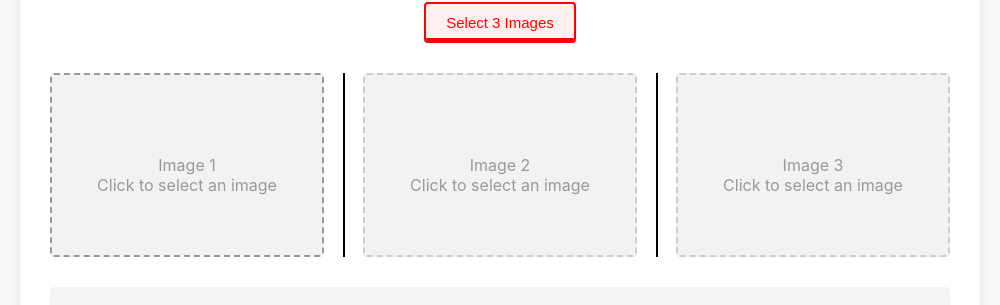
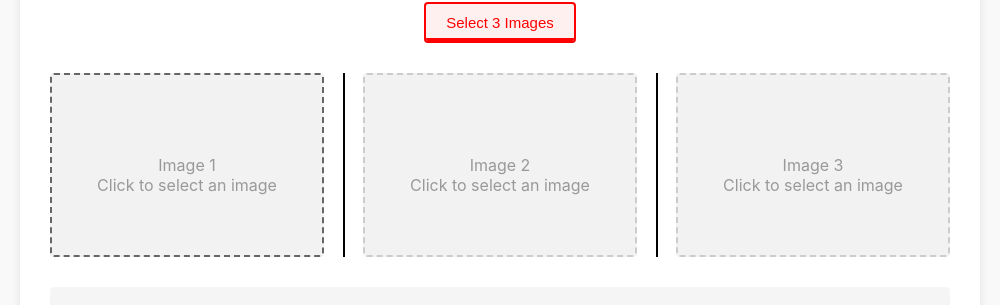
Before and after one commit to pH-7/YouTube-Thumbnail-Creator, an Electron app: page index.html in a window 1000 px wide. In both pictures the pointer is over the element 187 px from the left and 390 px from the top of the page. Shown: the part 225-530 px from the top of the page. Drawn offline with Linux system fonts and the light colour scheme.

Commit message:
Change image previous homver from grey to dark grey

```diff
--- a/index.html
+++ b/index.html
@@ -162,7 +162,7 @@
     }
 
     .image-preview:hover {
-      border-color: #999;
+      border-color: #666;
     }
 
     .image-preview img {
```
